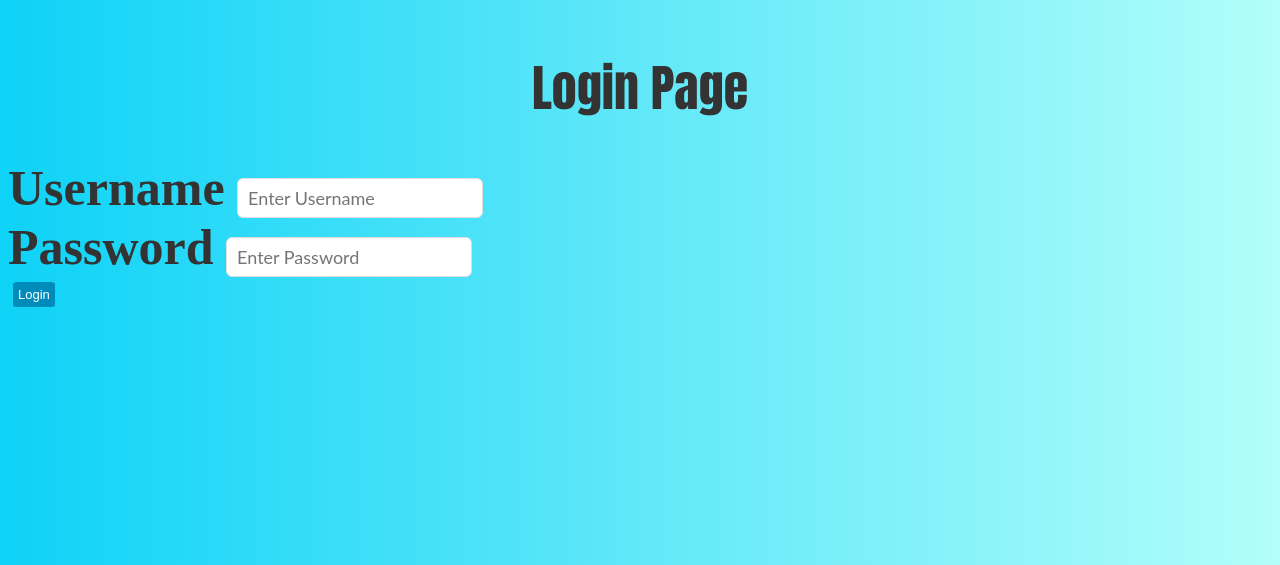
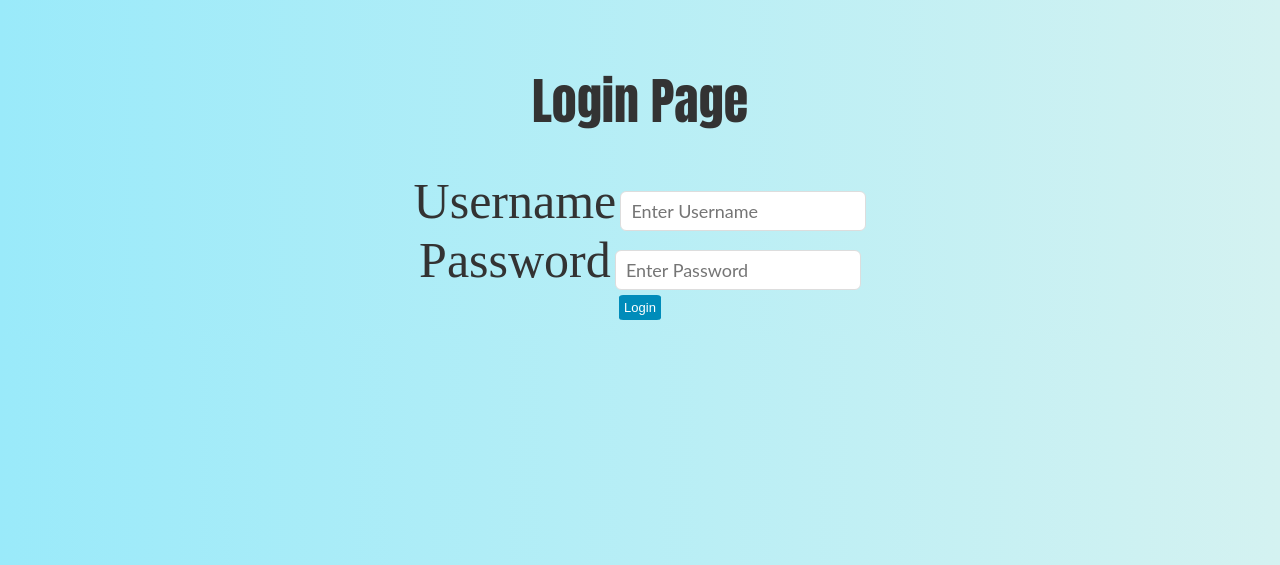
Before and after one commit to Sahil0224/to-do-list-with-python, a Flask app: page / in a window 1280 px wide. Shown: the top 565 px of the page. Run offline with Flask 3, Linux system fonts and the light colour scheme.

Commit message:
Changes.

```diff
--- a/first-flask-app/app.py
+++ b/first-flask-app/app.py
@@ -9,7 +9,6 @@ def Login():
 @app.route("/todo")
 def ToDo():
     return render_template("index.html")
-
 
 @app.route("/hello")
 def Hello():
--- a/first-flask-app/static/login.js
+++ /dev/null
@@ -1,9 +0,0 @@
-let loginButton = document.getElementById("loginBtn");
-
-let verifyCreds = function() {
-    console.log("Hi")
-    let userName = document.getElementById("usernameInput").value;
-    let passWord = document.getElementById("passwordInput").value;
-    window.location.replace("/todo")
-}
-loginButton.addEventListener("click", verifyCreds);
--- a/first-flask-app/static/style.css
+++ b/first-flask-app/static/style.css
@@ -2,15 +2,19 @@ body {
     background: #fff;
     color: #333;
     font-family: Lato, sans-serif;
-    background: #B2FEFA;
+    background: #012322;
 
     /* fallback for old browsers */
-    background: -webkit-linear-gradient(to right, #0ED2F7, #B2FEFA);
+    background: -webkit-linear-gradient(to right, #01242b, #09736e);
 
     /* Chrome 10-25, Safari 5.1-6 */
-    background: linear-gradient(to right, #0ED2F7, #B2FEFA);
+    background: linear-gradient(to right, #9aeafa, #d4f2f1);
 
     /* W3C, IE 10+/ Edge, Firefox 16+, Chrome 26+, Opera 12+, Safari 7+ */
+    display:flex;
+    flex-direction: column;
+    justify-content: center;
+    align-items: center;
 }
 
 
--- a/first-flask-app/templates/login.html
+++ b/first-flask-app/templates/login.html
@@ -11,27 +11,23 @@
         <div class="container">
             <div class="section1">
                 <h1 id="title">Login Page</h1>
+                <form method="post"></form>
             </div>
         </div>
         <div class="section2">
-            <label for="username">
-                <b>
-                    Username
-                </b>
-                <input type="text" placeholder="Enter Username" name="username" required="true">
-            </label>
+            <form action="" method="post">
+                <label for="username"> Username</label>
+                    <input type="text" placeholder="Enter Username" name="username" id="username" required>
+            </form>
         </div>
         <div class="section3">
-            <label for="password">
-                <b>
-                    Password
-                </b>
-                <input type="password" placeholder="Enter Password" name="passowrd" required="true">
-            </label>
+            <form action="" method="post">
+                <label for="password"> Password</label>
+                    <input type="password" placeholder="Enter Password" name="passowrd" id="passowrd" required>
+            </form>
         </div>
         <div class="section4">
-            <button type="submit">Login</button>
+            <button type="submit" value="submit">Login</button>
         </div>
-        <script src="static/Login.js"></script>
     </body>
 </html>
```
Also changed, not shown: first-flask-app/static/script.js (line endings or trailing spaces).
